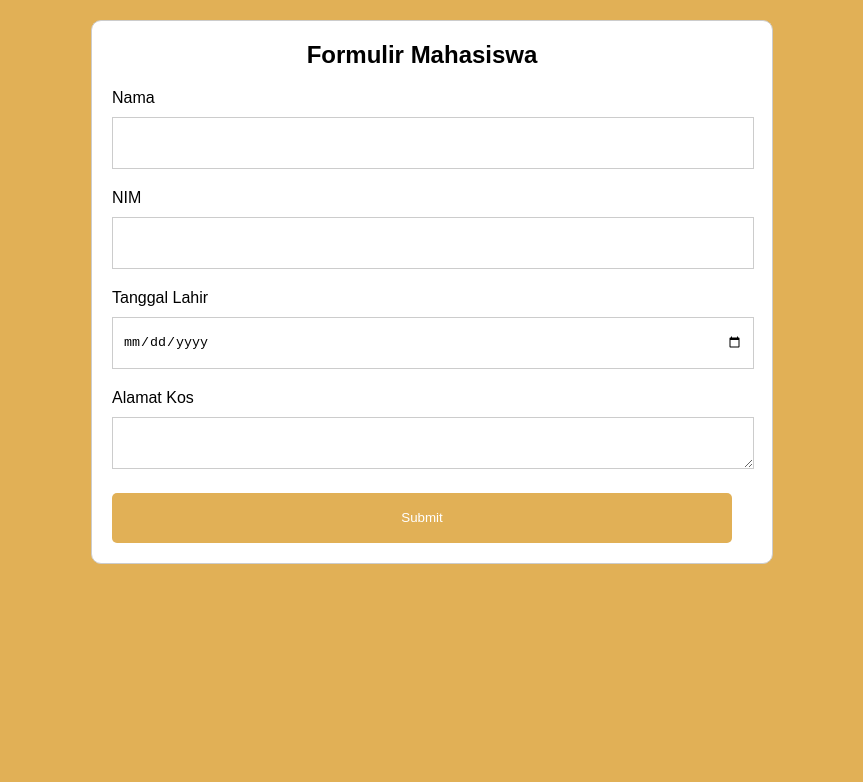
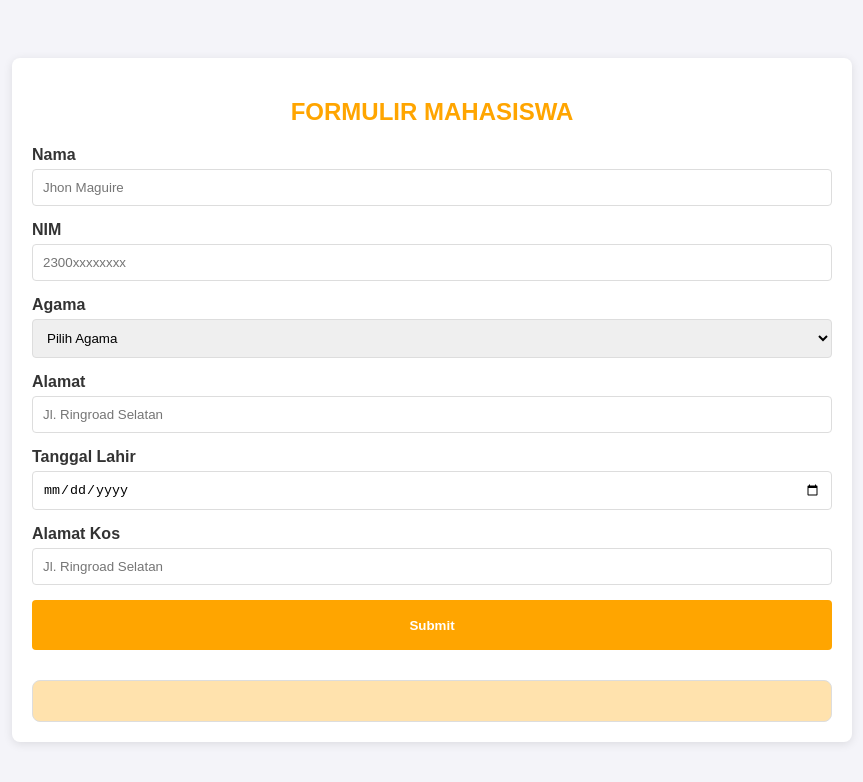
Before and after one commit to wildanmr23/pwebAssignment, a plain HTML site: page presenter/form.html in a window 1280 px wide. Shown: the whole page, without its empty margins (208-1071 px from the left). Drawn offline with Linux system fonts and the light colour scheme.

Commit message:
Finished Project

```diff
--- /dev/null
+++ b/javascript/form.js
@@ -0,0 +1,30 @@
+document.getElementById('studentForm').addEventListener('submit', function(event) {
+    event.preventDefault(); // Mencegah form dari pengiriman default
+
+    // Mengambil nilai dari form
+    const name = document.getElementById('name').value;
+    const nim = document.getElementById('nim').value;
+    const address = document.getElementById('address').value;
+    const dob = document.getElementById('dob').value;
+    const kosAddress = document.getElementById('kosAddress').value;
+    const religion = document.getElementById('religion').value;
+
+    // Validasi sederhana
+    if (!name || !nim || !address || !dob || !kosAddress || !religion) {
+        alert("Semua field harus diisi!");
+        return;
+    }
+
+    // Output
+    const output = `
+        <h3><center>Data Mahasiswa</center></h3>
+        <p><strong>Nama :</strong> ${name}</p>
+        <p><strong>NIM :</strong> ${nim}</p>
+        <p><strong>Agama :</strong> ${religion}</p>
+        <p><strong>Alamat :</strong> ${address}</p>
+        <p><strong>Tanggal Lahir :</strong> ${dob}</p>
+        <p><strong>Alamat Kos :</strong> ${kosAddress}</p>
+    `;
+
+    document.getElementById('output').innerHTML = output;
+});
--- a/presenter/form.html
+++ b/presenter/form.html
@@ -3,21 +3,53 @@
   <head>
     <meta charset="UTF-8" />
     <meta name="viewport" content="width=device-width, initial-scale=1.0" />
-    <title>Form</title>
-    <link rel="stylesheet" href="../style/formstyle.css" />
+    <title>Form Input Mahasiswa</title>
+
+    <!-- CSS Style -->
+    <link rel="stylesheet" href="../style/styleform.css" />
+
+
   </head>
   <body>
-    <form>
-      <h2><center>Formulir Mahasiswa</center></h2>
-      <label for="nama">Nama</label>
-      <input type="text" id="nama" name="nama" /><br />
-      <label for="nim">NIM</label>
-      <input type="text" id="nim" name="nim" /><br />
-      <label for="ttl">Tanggal Lahir</label>
-      <input type="date" id="ttl" name="ttl" /><br />
-      <label for="alamat_kos">Alamat Kos</label>
-      <textarea id="alamat_kos" name="alamat_kos"></textarea><br />
-      <button type="submit" id="btn">Submit</button>
-    </form>
+    <div class="form-container">
+      <h2><center>FORMULIR MAHASISWA</center></h2>
+      <form id="studentForm">
+        <div class="form-group">
+          <label for="name">Nama</label>
+          <input type="text" id="name" name="name" placeholder="Jhon Maguire" required />
+        </div>
+        <div class="form-group">
+          <label for="nim">NIM</label>
+          <input type="text" id="nim" name="nim" placeholder="2300xxxxxxxx" required />
+        </div>
+        <div class="form-group">
+          <label for="religion">Agama</label>
+          <select id="religion" name="religion" required>
+            <option value="">Pilih Agama</option>
+            <option value="Islam">Islam</option>
+            <option value="Kristen">Kristen</option>
+            <option value="Hindu">Hindu</option>
+            <option value="Buddha">Buddha</option>
+            <option value="Lainnya">Lainnya</option>
+          </select>
+        </div>
+        <div class="form-group">
+          <label for="address">Alamat</label>
+          <input type="text" id="address" name="address" placeholder="Jl. Ringroad Selatan" required />
+        </div>
+        <div class="form-group">
+          <label for="dob">Tanggal Lahir</label>
+          <input type="date" id="dob" name="dob" required />
+        </div>
+        <div class="form-group">
+          <label for="kosAddress">Alamat Kos</label>
+          <input type="text" id="kosAddress" name="kosAddress" placeholder="Jl. Ringroad Selatan" required />
+        </div>
+        <button type="submit">Submit</button>
+      </form>
+      <div id="output" class="output-container"></div>
+    </div>
+
+    <script src="../javascript/form.js"></script>
   </body>
 </html>
--- a/style/formstyle.css
+++ /dev/null
@@ -1,41 +0,0 @@
-body {
-  font-family: Arial, sans-serif;
-  margin: 20px;
-  background-color: rgb(225, 176, 86);
-}
-
-form {
-    background-color: #fff;
-  width: 50%;
-  margin: auto;
-  padding-left: 20px;
-  padding-right: 40px;
-  padding-bottom: 20px;
-  border: 1px solid #ccc;
-  border-radius: 10px;
-}
-
-label {
-  display: block;
-  margin-bottom: 10px;
-}
-
-input,
-textarea {
-  width: 100%;
-  height: 30px;
-  margin-bottom: 20px;
-  padding: 10px;
-  border: 1px solid #ccc;
-}
-
-#btn {
-  height: 50px;
-  width: 100%;
-  align-content: center;
-  background-color: rgb(225, 176, 86);
-  color: #fff;
-  border: none;
-  border-radius: 5px;
-  align-items: center;
-}
--- /dev/null
+++ b/style/styleabout.css
@@ -0,0 +1,47 @@
+body {
+  font-family: sans-serif;
+  margin: 0;
+  padding: 0;
+  background-color: #eff4fd;
+}
+
+.container {
+  width: 80%;
+  margin: 50px auto;
+  background-color: #fff;
+  padding: 20px;
+  border-radius: 5px;
+  box-shadow: 0 0 10px rgba(0, 0, 0, 0.1);
+}
+
+h1 {
+  text-align: center;
+  color: #333;
+  margin-top: 20px;
+}
+
+.btn {
+  display: inline-block;
+  padding: 10px 20px;
+  font-size: 16px;
+  cursor: pointer;
+  text-align: center;
+  text-decoration: none;
+  outline: none;
+  color: #fff;
+  background-color: #dc3545;
+  border: none;
+  border-radius: 5px;
+  box-shadow: 0 4px #999;
+  margin-top: 20px;
+}
+
+.btn:hover {
+  background-color: #c82333;
+}
+
+.btn:active {
+  background-color: #c82333;
+  box-shadow: 0 2px #666;
+  transform: translateY(2px);
+}
--- /dev/null
+++ b/style/stylebiodata.css
@@ -0,0 +1,86 @@
+body {
+  font-family: sans-serif;
+  margin: 0;
+  padding: 0;
+  background-color: #eff4fd;
+}
+
+.container {
+  width: 80%;
+  margin: 50px auto;
+  background-color: #fff;
+  padding: 20px;
+  border-radius: 5px;
+  box-shadow: 0 0 10px rgba(0, 0, 0, 0.1);
+}
+
+h1 {
+  text-align: center;
+  color: #333;
+}
+
+.data {
+  margin-top: 20px;
+}
+
+.data p {
+  margin-bottom: 10px;
+}
+
+.data p strong {
+  font-weight: bold;
+  margin-right: 10px;
+}
+
+img {
+  display: block;
+  margin-left: auto;
+  margin-right: auto;
+}
+
+span {
+  font-size: 20px;
+}
+
+.btn {
+  display: inline-block;
+  padding: 10px 20px;
+  font-size: 16px;
+  cursor: pointer;
+  text-align: center;
+  text-decoration: none;
+  outline: none;
+  color: #fff;
+  background-color: #28a745;
+  border: none;
+  border-radius: 5px;
+  box-shadow: 0 4px #999;
+  margin-top: 20px;
+  margin-right: 10px;
+}
+
+.btn-danger {
+  background-color: #dc3545;
+}
+
+.btn i {
+  margin-right: 5px;
+}
+
+.btn:hover {
+  background-color: #218838;
+}
+
+.btn-danger:hover {
+  background-color: #c82333;
+}
+
+.btn:active {
+  background-color: #218838;
+  box-shadow: 0 2px #666;
+  transform: translateY(2px);
+}
+
+.btn-danger:active {
+  background-color: #c82333;
+}
--- /dev/null
+++ b/style/styleform.css
@@ -0,0 +1,71 @@
+body {
+  font-family: Arial, sans-serif;
+  background-color: #f4f4f9;
+  color: #333;
+  margin: 0;
+  padding: 0;
+  display: flex;
+  justify-content: center;
+  align-items: center;
+  height: 100vh;
+}
+.form-container {
+  background: #fff;
+  padding: 20px;
+  border-radius: 8px;
+  box-shadow: 0 2px 10px rgba(0, 0, 0, 0.1);
+  max-width: 800px;
+  width: 100%;
+}
+.form-container h2 {
+  margin-bottom: 20px;
+  color: orange;
+}
+.form-group {
+  margin-bottom: 15px;
+}
+.form-group label {
+  display: block;
+  margin-bottom: 5px;
+  font-weight: bold;
+}
+.form-group input[type="text"],
+.form-group input[type="date"],
+.form-group select {
+  width: 100%;
+  padding: 10px;
+  border: 1px solid #ddd;
+  border-radius: 4px;
+  box-sizing: border-box;
+  transition: border-color 0.3s;
+}
+.form-group input:focus,
+.form-group select:focus {
+  border-color: orange;
+  outline: none;
+}
+button {
+  background-color: orange;
+  color: #fff;
+  border: none;
+  padding: 10px 20px;
+  border-radius: 4px;
+  cursor: pointer;
+  width: 100%;
+  height: 50px;
+  font-weight: bold;
+}
+button:hover {
+  background-color: rgb(186, 132, 30);
+}
+.output-container {
+  margin-top: 30px;
+  padding: 20px;
+  border: 1px solid #ddd;
+  background-color: rgb(255, 226, 173);
+  border-radius: 8px;
+}
+.output-container h3 {
+  margin-top: 0;
+  color: orange;
+}
```
Also changed, not shown: index.html (+4 -3 lines), presenter/about.html (+3 -34 lines), presenter/biodata.html (+7 -59 lines), presenter/data.html (+2 -22 lines), style/style.css (+37 -0 lines), style/styledata.css (added, +22 -0 lines), assets/Foto sampul.jpg (deleted), assets/bg_form.jpg (deleted), 1 other file.
